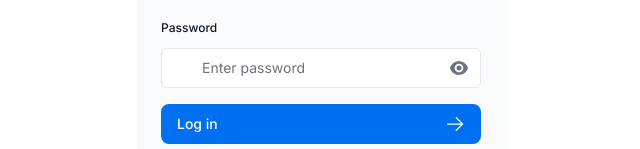
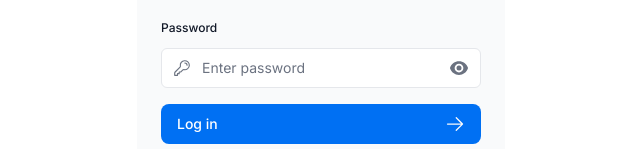
Before and after one commit to mdnghimire/nextjs-dashboard, a Next.js app: page /login in a window 1280 px wide. Shown: the part 393-542 px from the top of the page, without its empty margins (319-959 px from the left). Built offline with nearby package versions, Linux system fonts and the light colour scheme; a web font is replaced by a local one.

Commit message:
fix minor issue

```diff
--- a/app/ui/login-form.tsx
+++ b/app/ui/login-form.tsx
@@ -63,6 +63,8 @@ export default function LoginForm() {
                 required
                 minLength={6}
               />
+              <KeyIcon className="pointer-events-none absolute left-3 top-1/2 h-[18px] w-[18px] -translate-y-1/2 text-gray-500 peer-focus:text-gray-900" />
+
               <label
                 htmlFor="password"
                 className="absolute inset-y-0 right-0 flex cursor-pointer items-center pr-3"
```
